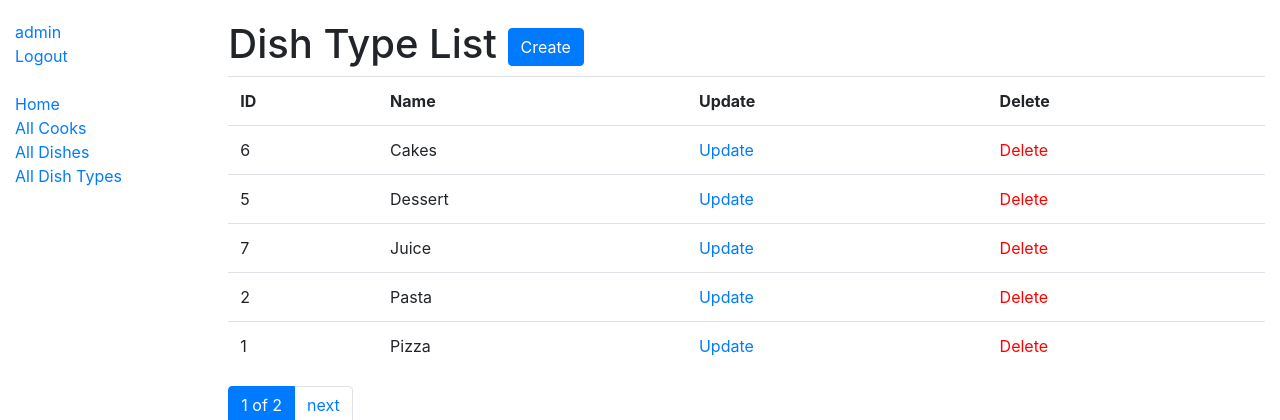
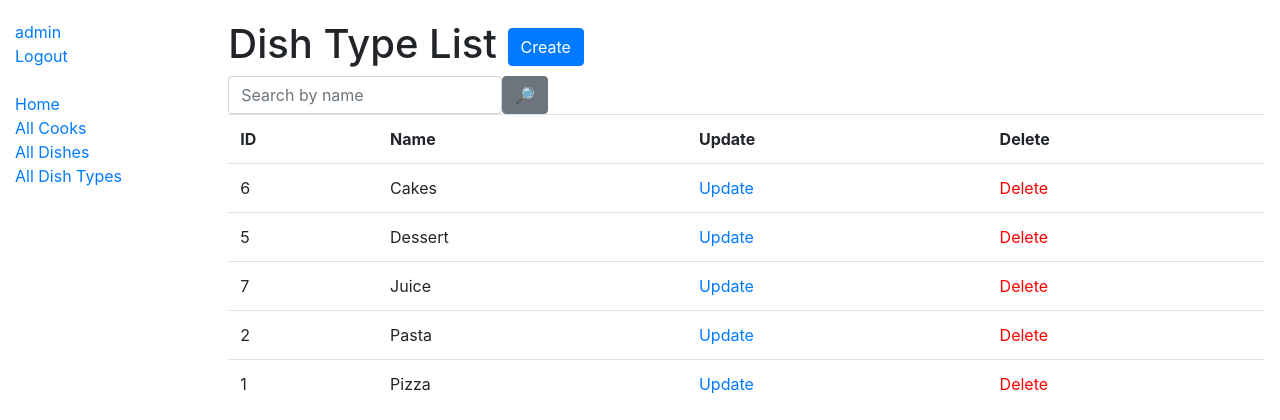
Before and after one commit to pavlo-kapitanets/restaurant-kitchen-service, a Django app: page /restaurant/dish-types/ in a window 1280 px wide. Shown: the top 420 px of the page. Run offline with Django 4.2, Linux system fonts and the light colour scheme; a user stored in the database is signed in; data comes from the database, SQL or seed files in the repository; both versions use the stored data as it was after the commit; some libraries are stand-ins or nearby versions.

Commit message:
Add search option to dish type list by name

```diff
--- a/restaurant/forms.py
+++ b/restaurant/forms.py
@@ -44,3 +44,11 @@ class DishForm(forms.ModelForm):
     class Meta:
         model = Dish
         fields = "__all__"
+
+
+class DishTypeSearchForm(forms.Form):
+    name = forms.CharField(max_length=255,
+                           required=False,
+                           label="",
+                           widget=forms.TextInput(
+                               attrs={"placeholder": "Search by name"}))
--- a/restaurant/views.py
+++ b/restaurant/views.py
@@ -4,7 +4,7 @@ from django.shortcuts import render, redirect
 from django.urls import reverse_lazy
 from django.views import generic
 
-from restaurant.forms import CookCreationForm, CookExperienceUpdateForm, DishForm
+from restaurant.forms import CookCreationForm, CookExperienceUpdateForm, DishForm, DishTypeSearchForm
 from restaurant.models import Cook, Dish, DishType
 
 
@@ -31,7 +31,28 @@ class DishTypeListView(LoginRequiredMixin, generic.ListView):
     model = DishType
     template_name = "restaurant/dish_type_list.html"
     context_object_name = "Dish_type_list"
+    queryset = DishType.objects.all()
     paginate_by = 5
+
+    def get_context_data(self, *, object_list=None, **kwargs):
+        context = super(DishTypeListView, self).get_context_data(**kwargs)
+
+        name = self.request.GET.get("name", "")
+
+        context["search_form"] = DishTypeSearchForm(initial={
+            "name": name
+        })
+
+        return context
+
+    def get_queryset(self):
+        form = DishTypeSearchForm(self.request.GET)
+        if form.is_valid():
+            return self.queryset.filter(
+                name__icontains=form.cleaned_data["name"]
+            )
+
+        return self.queryset
 
 
 class DishTypeCreateView(LoginRequiredMixin, generic.CreateView):
--- a/templates/restaurant/dish_type_list.html
+++ b/templates/restaurant/dish_type_list.html
@@ -1,4 +1,5 @@
 {% extends "base.html" %}
+{% load crispy_forms_filters %}
 
 {% block content %}
   <h1>
@@ -7,6 +8,12 @@
       Create
     </a>
   </h1>
+
+  <form action="" method="get" class="form-inline">
+    {{ search_form|crispy }}
+    <input class="btn btn-secondary" type="submit" value="🔎">
+  </form>
+
   {% if  Dish_type_list %}
     <table class="table">
       <tr>
```
Also changed, not shown: db.sqlite3.
